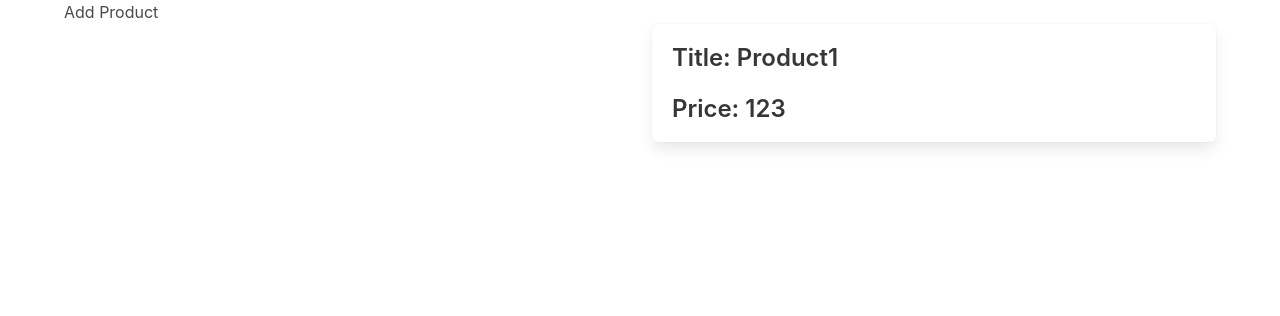
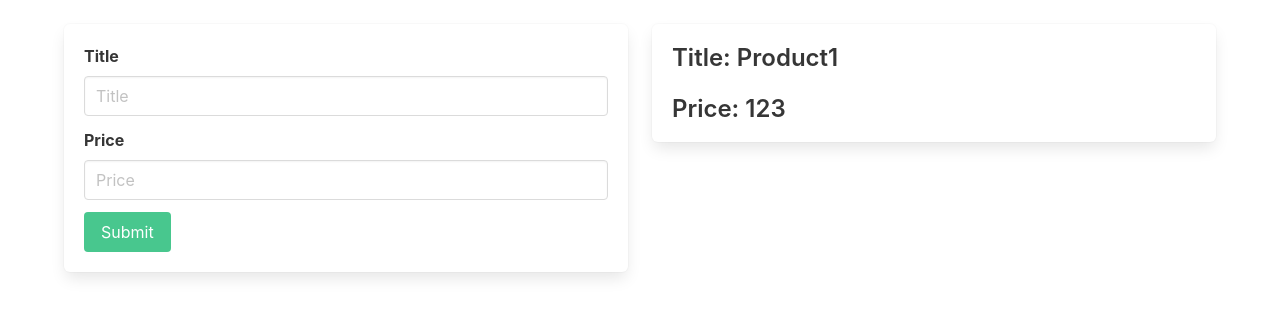
Before and after one commit to rahmatrafli1/Belajar-Redux, a React (Create React App) app: page / in a window 1280 px wide. Shown: the top 316 px of the page. Built offline with nearby package versions, Linux system fonts and the light colour scheme.

Commit message:
menambahkan fitur addproduct menggunakan react redux

```diff
--- a/src/components/AddProduct.jsx
+++ b/src/components/AddProduct.jsx
@@ -1,9 +1,55 @@
-import React from "react";
+import React, { useState } from "react";
+import { useDispatch } from "react-redux";
+import { update } from "../features/ProductSlice";
 
 const AddProduct = () => {
+  const [title, setTitle] = useState("");
+  const [price, setPrice] = useState("");
+
+  const dispatch = useDispatch();
+
+  const updateProduct = (e) => {
+    e.preventDefault();
+    dispatch(update({ title, price }));
+  };
+
   return (
     <div>
-      <h1>Add Product</h1>
+      <form onSubmit={updateProduct} className="box mt-5">
+        <div className="field">
+          <label htmlFor="title" className="label">
+            Title
+          </label>
+          <div className="control">
+            <input
+              type="text"
+              className="input"
+              id="title"
+              placeholder="Title"
+              value={title}
+              onChange={(e) => setTitle(e.target.value)}
+            />
+          </div>
+        </div>
+        <div className="field">
+          <label htmlFor="price" className="label">
+            Price
+          </label>
+          <div className="control">
+            <input
+              type="number"
+              className="input"
+              id="price"
+              placeholder="Price"
+              value={price}
+              onChange={(e) => setPrice(e.target.value)}
+            />
+          </div>
+        </div>
+        <div className="field">
+          <button className="button is-success">Submit</button>
+        </div>
+      </form>
     </div>
   );
 };
```
